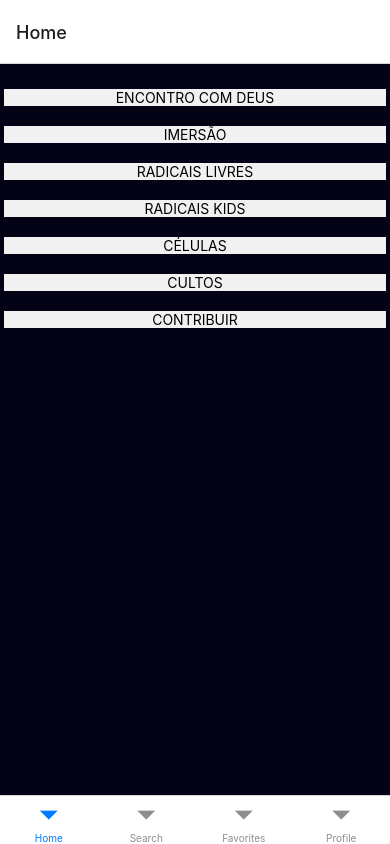
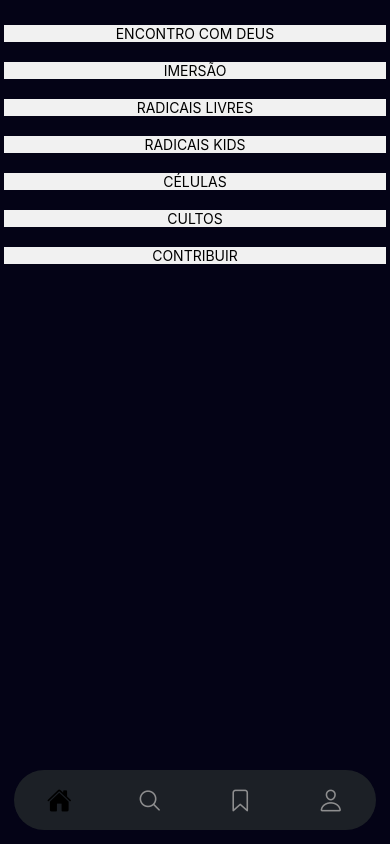
Before and after one commit to Phillipe17Macedo/videira1, a React Native app: screen / in a window 390 px wide. Built offline with nearby package versions, Linux system fonts and the light colour scheme.

Commit message:
Branch-Tab-Bar-2

```diff
--- a/src/routes.js
+++ b/src/routes.js
@@ -5,26 +5,88 @@ import Profile from './pages/Profile'
 import Favorites from './pages/Favorites'
 import Search from './pages/Search'
 
+import { Ionicons } from '@expo/vector-icons'
+
 const Tab = createBottomTabNavigator();
 
 function Routes(){
     return(
-        <Tab.Navigator>
+        <Tab.Navigator
+            screenOptions={{
+                tabBarActiveTintColor: 'B8D9D3',
+                tabBarShowLabel: false,
+                tabBarStyle:{
+                    position: 'absolute',
+                    backgroundColor: '#1C2026',
+                    borderTopWidth: 0,
+
+                    bottom: 14,
+                    left: 14,
+                    right: 14,
+                    elevation: 0,
+                    borderRadius: 50,
+                    height: 60,
+                }
+            }}
+        >
             <Tab.Screen
                 name="Home"
                 component={Home}
+                options={{
+                    headerShown: false,
+                    tabBarIcon: ({color, size, focused}) => {
+                        if(focused){
+                            return <Ionicons name='home' size={size} color={color}/>
+                        }
+
+                        return <Ionicons name='home-outline' size={size} color={color} />;
+                    }
+                }}
             />
+
             <Tab.Screen
                 name="Search"
                 component={Search}
+
+                options={{
+                    headerShown: false,
+                    tabBarIcon: ({color, size,focused}) =>{
+                        if(focused){
+                            return <Ionicons name='search' size={size} color={color}/>
+                        }
+                        return <Ionicons name='search-outline' size={size} color={color} />;
+                    }
+                }}
             />
+
             <Tab.Screen
                 name="Favorites"
                 component={Favorites}
+
+                options={{
+                    headerShown: false,
+                    tabBarIcon: ({color, size,focused}) =>{
+                        if(focused){
+                            return <Ionicons name='bookmark' size={size} color={color}/>
+                        }
+                        return <Ionicons name='bookmark-outline' size={size} color={color} />;
+                    }
+                }}
+
             />
             <Tab.Screen
                 name="Profile"
                 component={Profile}
+
+                options={{
+                    headerShown: false,
+                    tabBarIcon: ({color, size,focused}) =>{
+                        if(focused){
+                            return <Ionicons name='person' size={size} color={color}/>
+                        }
+                        return <Ionicons name='person-outline' size={size} color={color} />;
+                    }
+                }}
             />
         </Tab.Navigator>
     )
```
